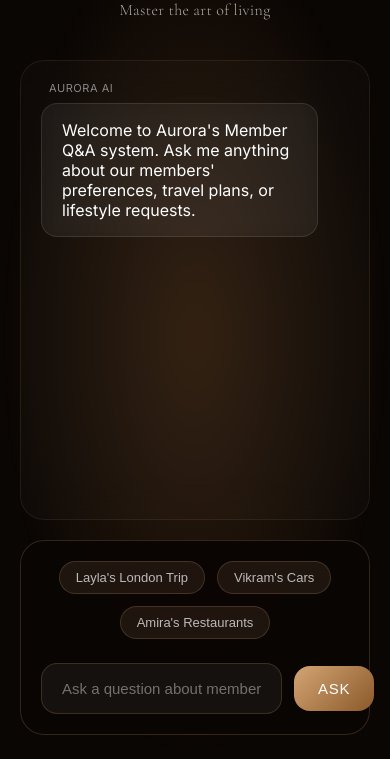
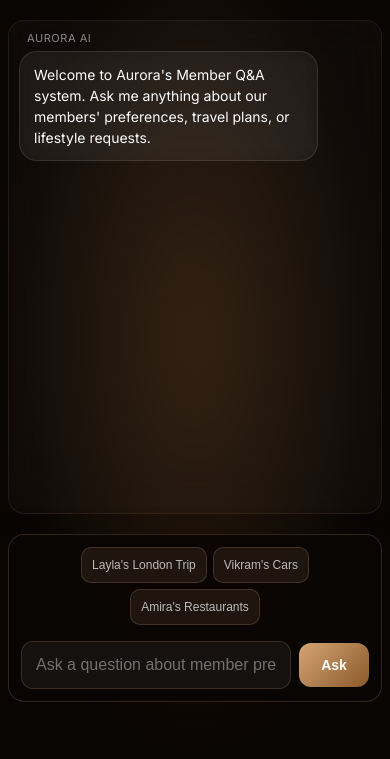
Before and after one commit to akvanaparthy/Aurora-AIML-Engineer-Assignment, a website: page public/index.html in a window 390 px wide. Shown: the part 85-844 px from the top of the page. Drawn offline with nearby package versions, Linux system fonts and the light colour scheme.

Commit message:
Added front end, simple chat interface few changes

```diff
--- a/public/index.html
+++ b/public/index.html
@@ -2,16 +2,23 @@
 <html lang="en">
 <head>
   <meta charset="UTF-8">
-  <meta name="viewport" content="width=device-width, initial-scale=1.0">
+  <meta name="viewport" content="width=device-width, initial-scale=1.0, maximum-scale=1.0, user-scalable=no">
+  <meta name="apple-mobile-web-app-capable" content="yes">
+  <meta name="apple-mobile-web-app-status-bar-style" content="black-translucent">
   <title>Aurora Member Q&A</title>
   <link rel="preconnect" href="https://fonts.googleapis.com">
   <link rel="preconnect" href="https://fonts.gstatic.com" crossorigin>
   <link href="https://fonts.googleapis.com/css2?family=Cormorant+Garamond:wght@300;400;500;600&family=Inter:wght@300;400;500;600&display=swap" rel="stylesheet">
   <style>
+    :root {
+      --viewport-height: 100vh;
+    }
+
     * {
       margin: 0;
       padding: 0;
       box-sizing: border-box;
+      -webkit-tap-highlight-color: transparent;
     }
 
     body {
@@ -20,6 +27,16 @@
       color: #ffffff;
       overflow-x: hidden;
       min-height: 100vh;
+      min-height: -webkit-fill-available;
+      width: 100%;
+      max-width: 100vw;
+      position: relative;
+      -webkit-font-smoothing: antialiased;
+      -moz-osx-font-smoothing: grayscale;
+    }
+
+    html {
+      height: -webkit-fill-available;
     }
 
     .background-glow {
@@ -75,35 +92,37 @@
       flex: 1;
       display: flex;
       flex-direction: column;
-      gap: 24px;
+      gap: 20px;
       margin-bottom: 20px;
       overflow-y: auto;
-      padding: 32px;
+      padding: 24px;
       background: rgba(255, 255, 255, 0.02);
-      border-radius: 24px;
+      border-radius: 16px;
       border: 1px solid rgba(212, 165, 116, 0.1);
       backdrop-filter: blur(20px);
+      box-shadow: 0 4px 24px rgba(0, 0, 0, 0.15);
       min-height: 500px;
       max-height: 70vh;
     }
 
     .chat-container::-webkit-scrollbar {
-      width: 10px;
+      width: 8px;
     }
 
     .chat-container::-webkit-scrollbar-track {
-      background: rgba(255, 255, 255, 0.02);
-      border-radius: 10px;
+      background: transparent;
     }
 
     .chat-container::-webkit-scrollbar-thumb {
-      background: linear-gradient(180deg, rgba(212, 165, 116, 0.4), rgba(139, 89, 42, 0.4));
-      border-radius: 10px;
-      border: 2px solid rgba(10, 6, 4, 0.5);
+      background: rgba(212, 165, 116, 0.3);
+      border-radius: 4px;
+      border: 2px solid transparent;
+      background-clip: padding-box;
     }
 
     .chat-container::-webkit-scrollbar-thumb:hover {
-      background: linear-gradient(180deg, rgba(212, 165, 116, 0.6), rgba(139, 89, 42, 0.6));
+      background: rgba(212, 165, 116, 0.5);
+      background-clip: padding-box;
     }
 
     .message {
@@ -114,10 +133,11 @@
     }
 
     .message-bubble {
-      padding: 16px 20px;
-      border-radius: 16px;
+      padding: 14px 16px;
+      border-radius: 18px;
       max-width: 85%;
       word-wrap: break-word;
+      line-height: 1.5;
     }
 
     .message.user {
@@ -150,13 +170,13 @@
 
     .confidence-badge {
       display: inline-block;
-      padding: 4px 12px;
-      border-radius: 12px;
-      font-size: 11px;
+      padding: 6px 12px;
+      border-radius: 10px;
+      font-size: 12px;
       font-weight: 500;
       margin-top: 8px;
-      text-transform: uppercase;
-      letter-spacing: 0.05em;
+      text-transform: capitalize;
+      letter-spacing: 0.01em;
     }
 
     .confidence-high {
@@ -179,11 +199,12 @@
 
     .recommendation {
       margin-top: 12px;
-      padding: 12px 16px;
+      padding: 14px 16px;
       background: rgba(212, 165, 116, 0.1);
       border-left: 3px solid #d4a574;
-      border-radius: 8px;
+      border-radius: 12px;
       font-size: 14px;
+      line-height: 1.5;
       color: rgba(255, 255, 255, 0.8);
     }
 
@@ -198,23 +219,32 @@
 
     .references {
       margin-top: 12px;
-      font-size: 12px;
+      font-size: 14px;
       color: rgba(255, 255, 255, 0.5);
+      line-height: 1.5;
     }
 
     .reference-item {
-      padding: 8px 0;
+      padding: 10px 0;
       border-top: 1px solid rgba(255, 255, 255, 0.05);
+      line-height: 1.6;
+    }
+
+    .reference-item strong {
+      font-size: 15px;
+      color: rgba(255, 255, 255, 0.7);
     }
 
     .input-container {
       position: sticky;
       bottom: 0;
-      padding: 20px;
+      padding: 16px;
+      padding-bottom: max(16px, env(safe-area-inset-bottom));
       background: rgba(10, 6, 4, 0.95);
-      border-radius: 24px;
+      border-radius: 16px;
       border: 1px solid rgba(212, 165, 116, 0.2);
       backdrop-filter: blur(20px);
+      box-shadow: 0 -4px 24px rgba(0, 0, 0, 0.15);
       animation: fadeInUp 0.8s ease;
     }
 
@@ -226,20 +256,22 @@
 
     #questionInput {
       flex: 1;
-      padding: 16px 20px;
+      padding: 14px 16px;
       background: rgba(255, 255, 255, 0.05);
       border: 1px solid rgba(212, 165, 116, 0.2);
-      border-radius: 16px;
+      border-radius: 12px;
       color: #ffffff;
-      font-size: 15px;
+      font-size: 16px;
+      line-height: 1.4;
       outline: none;
-      transition: all 0.3s ease;
+      transition: all 0.2s ease;
+      -webkit-appearance: none;
     }
 
     #questionInput:focus {
       border-color: rgba(212, 165, 116, 0.5);
       background: rgba(255, 255, 255, 0.08);
-      box-shadow: 0 0 0 4px rgba(212, 165, 116, 0.1);
+      box-shadow: 0 0 0 3px rgba(212, 165, 116, 0.15);
     }
 
     #questionInput::placeholder {
@@ -247,26 +279,31 @@
     }
 
     #askButton {
-      padding: 16px 32px;
+      padding: 14px 28px;
+      min-height: 44px;
       background: linear-gradient(135deg, #d4a574 0%, #8b592a 100%);
       border: none;
-      border-radius: 16px;
+      border-radius: 12px;
       color: #ffffff;
-      font-size: 15px;
-      font-weight: 500;
+      font-size: 16px;
+      font-weight: 600;
       cursor: pointer;
-      transition: all 0.3s ease;
-      letter-spacing: 0.05em;
-      text-transform: uppercase;
+      transition: all 0.2s ease;
+      letter-spacing: -0.01em;
+      -webkit-appearance: none;
     }
 
     #askButton:hover:not(:disabled) {
-      transform: translateY(-2px);
-      box-shadow: 0 8px 24px rgba(212, 165, 116, 0.3);
+      transform: scale(1.02);
+      box-shadow: 0 6px 20px rgba(212, 165, 116, 0.35);
+    }
+
+    #askButton:active:not(:disabled) {
+      transform: scale(0.98);
     }
 
     #askButton:disabled {
-      opacity: 0.5;
+      opacity: 0.4;
       cursor: not-allowed;
     }
 
@@ -301,20 +338,28 @@
     }
 
     .example-btn {
-      padding: 8px 16px;
+      padding: 10px 16px;
+      min-height: 36px;
       background: rgba(212, 165, 116, 0.1);
       border: 1px solid rgba(212, 165, 116, 0.2);
-      border-radius: 20px;
+      border-radius: 10px;
       color: rgba(255, 255, 255, 0.7);
-      font-size: 13px;
+      font-size: 14px;
+      font-weight: 500;
       cursor: pointer;
-      transition: all 0.3s ease;
+      transition: all 0.2s ease;
+      -webkit-appearance: none;
     }
 
     .example-btn:hover {
       background: rgba(212, 165, 116, 0.2);
       border-color: rgba(212, 165, 116, 0.4);
       color: #ffffff;
+      transform: scale(1.02);
+    }
+
+    .example-btn:active {
+      transform: scale(0.98);
     }
 
     @keyframes fadeInDown {
@@ -351,25 +396,141 @@
     }
 
     @media (max-width: 768px) {
+      body {
+        font-size: 16px;
+      }
+
       .container {
-        padding: 24px 20px;
+        padding: 16px 12px;
+        max-width: 100%;
+      }
+
+      .header {
+        margin-bottom: 20px;
       }
 
       .logo img {
-        height: 45px;
+        height: 40px;
+      }
+
+      .tagline {
+        font-size: 14px;
       }
 
       .chat-container {
-        padding: 20px;
-        min-height: 400px;
+        padding: 12px;
+        min-height: calc(100vh - 350px);
+        max-height: calc(100vh - 350px);
+        border-radius: 16px;
+        gap: 16px;
+      }
+
+      .message {
+        gap: 6px;
+      }
+
+      .message-label {
+        font-size: 11px;
       }
 
       .message-bubble {
-        max-width: 90%;
+        max-width: 85%;
+        padding: 12px 14px;
+        border-radius: 18px;
+        font-size: 15px;
+        line-height: 1.5;
+      }
+
+      .confidence-badge {
+        font-size: 11px;
+        padding: 5px 10px;
+      }
+
+      .references {
+        font-size: 13px;
+      }
+
+      .reference-item {
+        padding: 8px 0;
+      }
+
+      .reference-item strong {
+        font-size: 14px;
+      }
+
+      .recommendation {
+        font-size: 13px;
+        padding: 12px 14px;
+      }
+
+      .recommendation-label {
+        font-size: 10px;
+      }
+
+      .input-container {
+        padding: 12px;
+        border-radius: 16px;
+      }
+
+      .example-questions {
+        margin-bottom: 16px;
+        gap: 8px;
+      }
+
+      .example-btn {
+        font-size: 13px;
+        padding: 8px 12px;
+        border-radius: 10px;
+      }
+
+      .input-wrapper {
+        gap: 8px;
+      }
+
+      #questionInput {
+        font-size: 16px;
+        padding: 12px 14px;
+        border-radius: 12px;
       }
 
       #askButton {
-        padding: 14px 24px;
+        padding: 12px 16px;
+        min-width: 70px;
+        font-size: 15px;
+        border-radius: 12px;
+        white-space: nowrap;
+      }
+
+      .chat-container::-webkit-scrollbar {
+        width: 4px;
+      }
+    }
+
+    @media (max-width: 393px) {
+      .container {
+        padding: 12px 8px;
+      }
+
+      .chat-container {
+        padding: 10px;
+      }
+
+      .message-bubble {
+        font-size: 14px;
+      }
+
+      .example-questions {
+        gap: 6px;
+      }
+
+      .example-btn {
+        font-size: 12px;
+        padding: 7px 10px;
+      }
+
+      #askButton {
+        padding: 12px 14px;
+        font-size: 14px;
       }
     }
   </style>
@@ -473,17 +634,8 @@
         <div class="message-label">${type === 'user' ? 'You' : 'Aurora AI'}</div>
         <div class="message-bubble">
           ${text}
+        </div>
       `;
-
-      if (confidence && type === 'assistant') {
-        content += `<div class="confidence-badge confidence-${confidence}">${confidence} confidence</div>`;
-      }
-
-      if (sources && type === 'assistant') {
-        content += `<div style="margin-top: 8px; font-size: 12px; color: rgba(255,255,255,0.5);">${sources} source${sources !== 1 ? 's' : ''}</div>`;
-      }
-
-      content += '</div>';
 
       if (recommendation && type === 'assistant') {
         content += `
@@ -505,6 +657,15 @@
           `;
         });
         content += '</div>';
+      }
+
+      if (confidence && type === 'assistant') {
+        content += `<div style="margin-top: 12px; display: flex; gap: 12px; align-items: center;">`;
+        content += `<div class="confidence-badge confidence-${confidence}">${confidence} confidence</div>`;
+        if (sources) {
+          content += `<div style="font-size: 12px; color: rgba(255,255,255,0.5);">${sources} source${sources !== 1 ? 's' : ''}</div>`;
+        }
+        content += `</div>`;
       }
 
       messageDiv.innerHTML = content;
```
